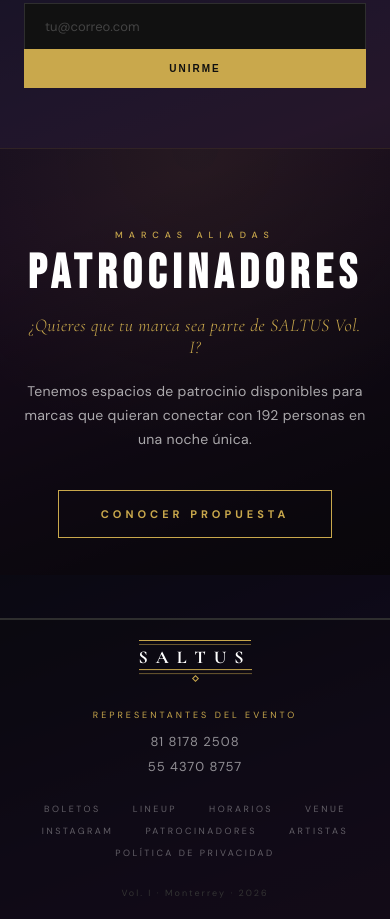
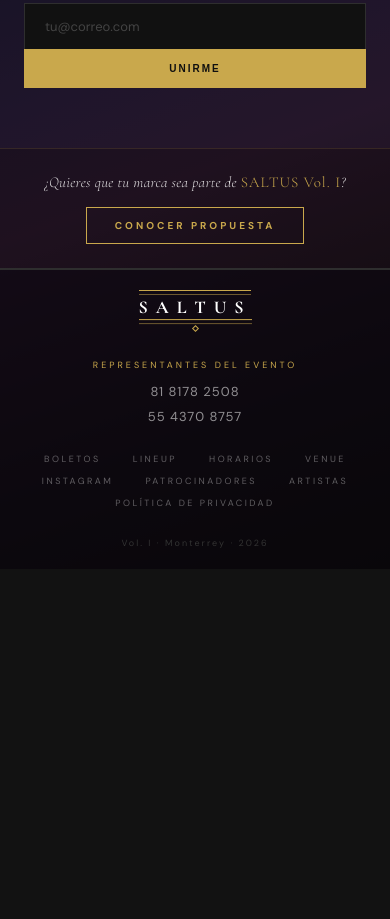
Before and after one commit to arturogallardo830-hash/Saltus, a website: page index.html in a window 390 px wide. Shown: the part 7021-7940 px from the top of the page. After the commit the page ends 7590 px from the top, so only its background shows below. Drawn offline with nearby package versions, Linux system fonts and the light colour scheme; no server answers.

Commit message:
Slim down sponsors section into a single-line banner
Drops the oversized title block and gradient backdrop in favor of a
horizontal text + CTA strip that stacks on mobile.

Co-Authored-By: Claude Opus 4.7 (1M context) <noreply@anthropic.com>

```diff
--- a/index.html
+++ b/index.html
@@ -682,48 +682,40 @@ a:focus-visible, button:focus-visible{
 .venue-photo-placeholder svg{ opacity:.25; }
 
 /* ═══════════════════════════════
-   SPONSORS CTA
+   SPONSORS BANNER
 ═══════════════════════════════ */
-.sponsors-cta{
-  padding:120px 60px;
+.sponsors-banner{
+  padding:22px 60px;
   border-top:1px solid rgba(201,168,76,.15);
   border-bottom:1px solid var(--line);
-  background:
-    radial-gradient(circle at 50% 0%, rgba(201,168,76,.08), transparent 60%),
-    rgba(10,8,14,.7);
-  text-align:center;position:relative;z-index:1;
-}
-.sponsors-cta-inner{max-width:680px;margin:0 auto;}
-.sponsors-cta h2{
-  font-family:'Bebas Neue',sans-serif;
-  font-size:clamp(48px,7vw,88px);
-  letter-spacing:6px;line-height:.95;
-  color:var(--white);margin-bottom:18px;
-}
-.sponsors-cta-sub{
+  background:rgba(14,12,8,.6);
+  display:flex;align-items:center;justify-content:space-between;
+  gap:32px;flex-wrap:wrap;
+  position:relative;z-index:1;
+}
+.sponsors-banner-text{
   font-family:'Cormorant Garamond',serif;
   font-style:italic;font-weight:300;
-  font-size:clamp(18px,2.4vw,24px);
-  color:var(--gold);letter-spacing:.5px;
-  margin-bottom:22px;
-}
-.sponsors-cta-text{
-  font-size:14px;line-height:1.7;
-  color:rgba(255,255,255,.65);letter-spacing:.3px;
-  max-width:520px;margin:0 auto 38px;
-}
-.sponsors-cta-btn{
+  font-size:clamp(15px,1.7vw,18px);
+  color:rgba(255,255,255,.85);letter-spacing:.3px;
+  margin:0;
+}
+.sponsors-banner-text strong{
+  color:var(--gold);font-weight:400;font-style:normal;
+  letter-spacing:1px;
+}
+.sponsors-banner-btn{
   display:inline-block;
-  padding:16px 42px;
+  padding:11px 28px;
   border:1px solid var(--gold);background:transparent;
   color:var(--gold);
-  font-size:11px;font-weight:700;letter-spacing:4px;text-transform:uppercase;
-  text-decoration:none;
-  transition:background .2s,color .2s,border-color .2s,transform .2s;
-}
-.sponsors-cta-btn:hover{
+  font-family:'DM Sans',sans-serif;
+  font-size:10px;font-weight:700;letter-spacing:3px;text-transform:uppercase;
+  text-decoration:none;white-space:nowrap;
+  transition:background .2s,color .2s;
+}
+.sponsors-banner-btn:hover{
   background:var(--gold);color:var(--black);
-  border-color:var(--gold);transform:translateY(-2px);
 }
 
 /* ═══════════════════════════════
@@ -1139,7 +1131,7 @@ footer{
   .tickets-section{padding:80px 24px;}
   .ticket-grid{grid-template-columns:1fr;}
 
-  .sponsors-cta{padding:80px 24px;}
+  .sponsors-banner{padding:24px;flex-direction:column;text-align:center;gap:16px;}
   footer{padding:20px 24px;flex-direction:column;align-items:center;text-align:center;}
   .sticky-cta{display:flex;}
   .email-section{padding:60px 24px;}
@@ -1822,16 +1814,11 @@ footer{
   </form>
 </section>
 
-<!-- ══ SPONSORS CTA ══════════════════════════════ -->
-<section class="sponsors-cta reveal">
-  <div class="sponsors-cta-inner">
-    <div class="s-eyebrow">Marcas aliadas</div>
-    <h2>Patrocinadores</h2>
-    <p class="sponsors-cta-sub">¿Quieres que tu marca sea parte de SALTUS Vol. I?</p>
-    <p class="sponsors-cta-text">Tenemos espacios de patrocinio disponibles para marcas que quieran conectar con 192 personas en una noche única.</p>
-    <a href="/patrocinio.html" class="sponsors-cta-btn">Conocer propuesta</a>
-  </div>
-</section>
+<!-- ══ SPONSORS BANNER ═══════════════════════════ -->
+<aside class="sponsors-banner">
+  <p class="sponsors-banner-text">¿Quieres que tu marca sea parte de <strong>SALTUS Vol. I</strong>?</p>
+  <a href="/patrocinio.html" class="sponsors-banner-btn">Conocer propuesta</a>
+</aside>
 
 
 <!-- ══ PRIVACY MODAL ═══════════════════════════════ -->
```
